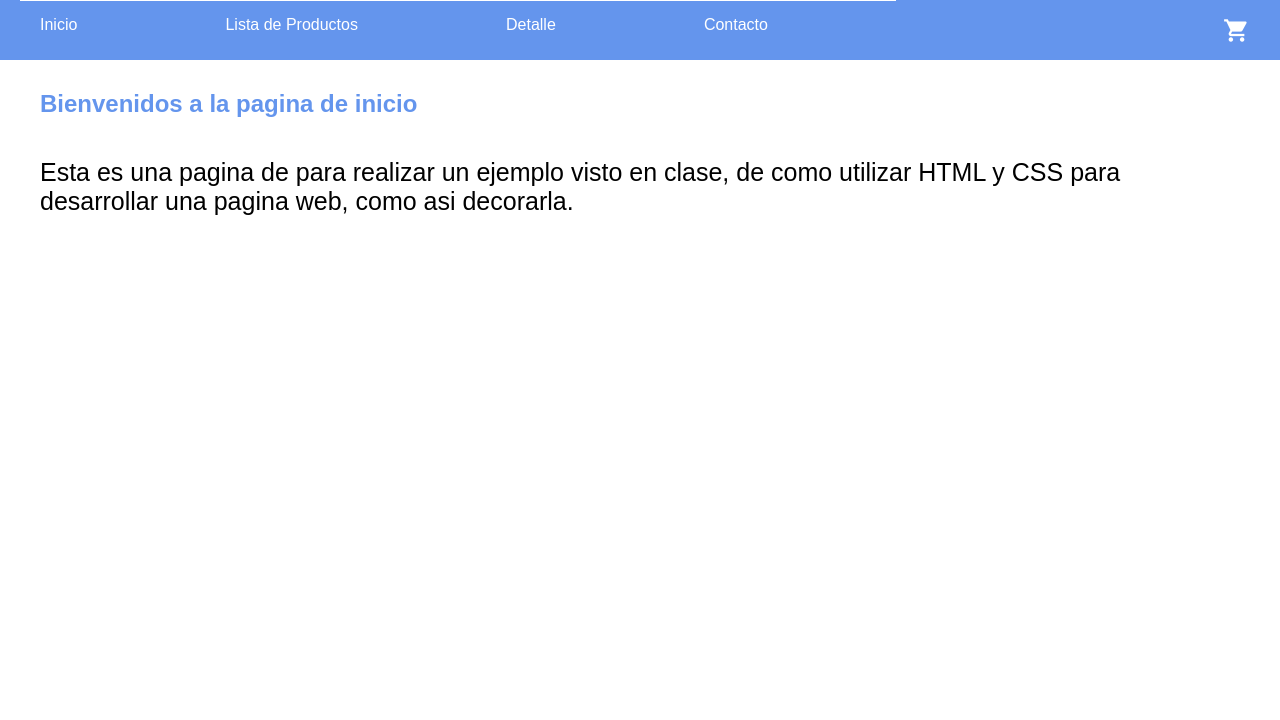
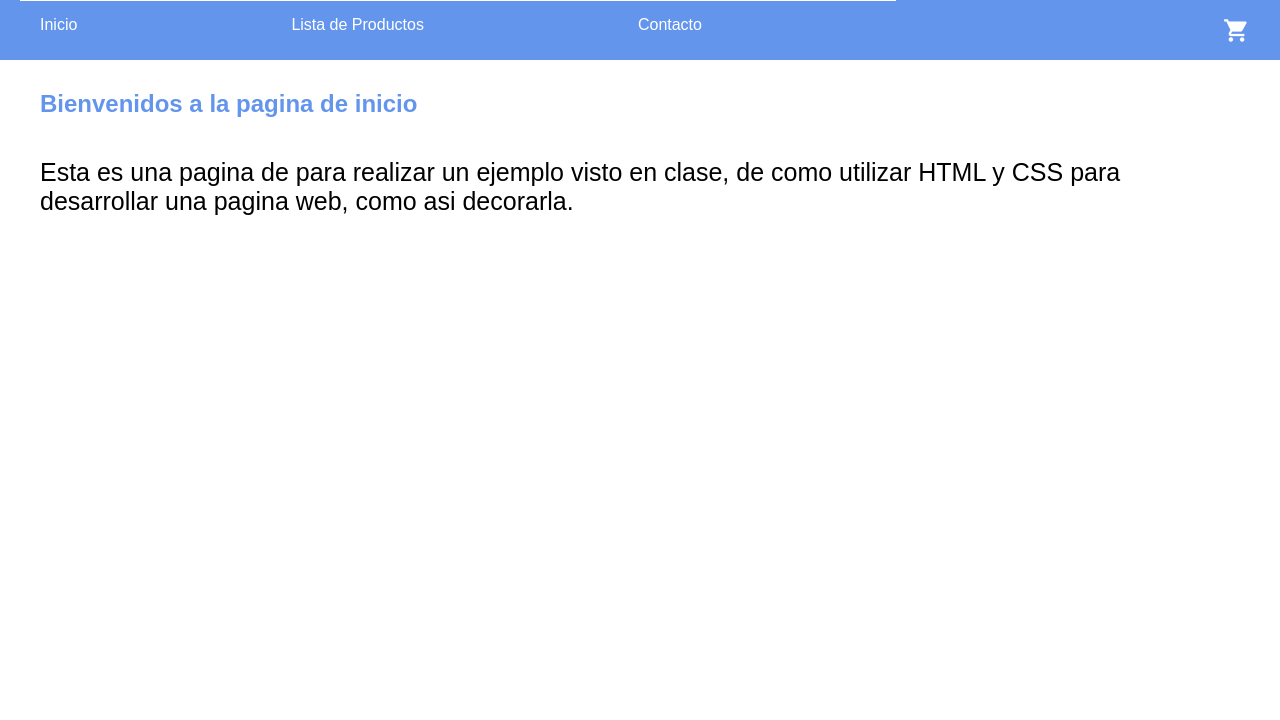
Before and after one commit to RooftopAcademy/pablo_roque_compartido, a plain HTML site: page index.html in a window 1280 px wide. Shown: the top 720 px of the page. Drawn offline with Linux system fonts and the light colour scheme.

Commit message:
eliminacion de detalle del menu de navegacion

```diff
--- a/index.html
+++ b/index.html
@@ -31,9 +31,6 @@
                     <a href="listaproductos.html">Lista de Productos</a>
                 </li>
 
-                <li>
-                    <a href="detalleproducto.html">Detalle</a>
-                </li>
                 <li>
                     <a href="contacto.html">Contacto</a>
                 </li>
```
